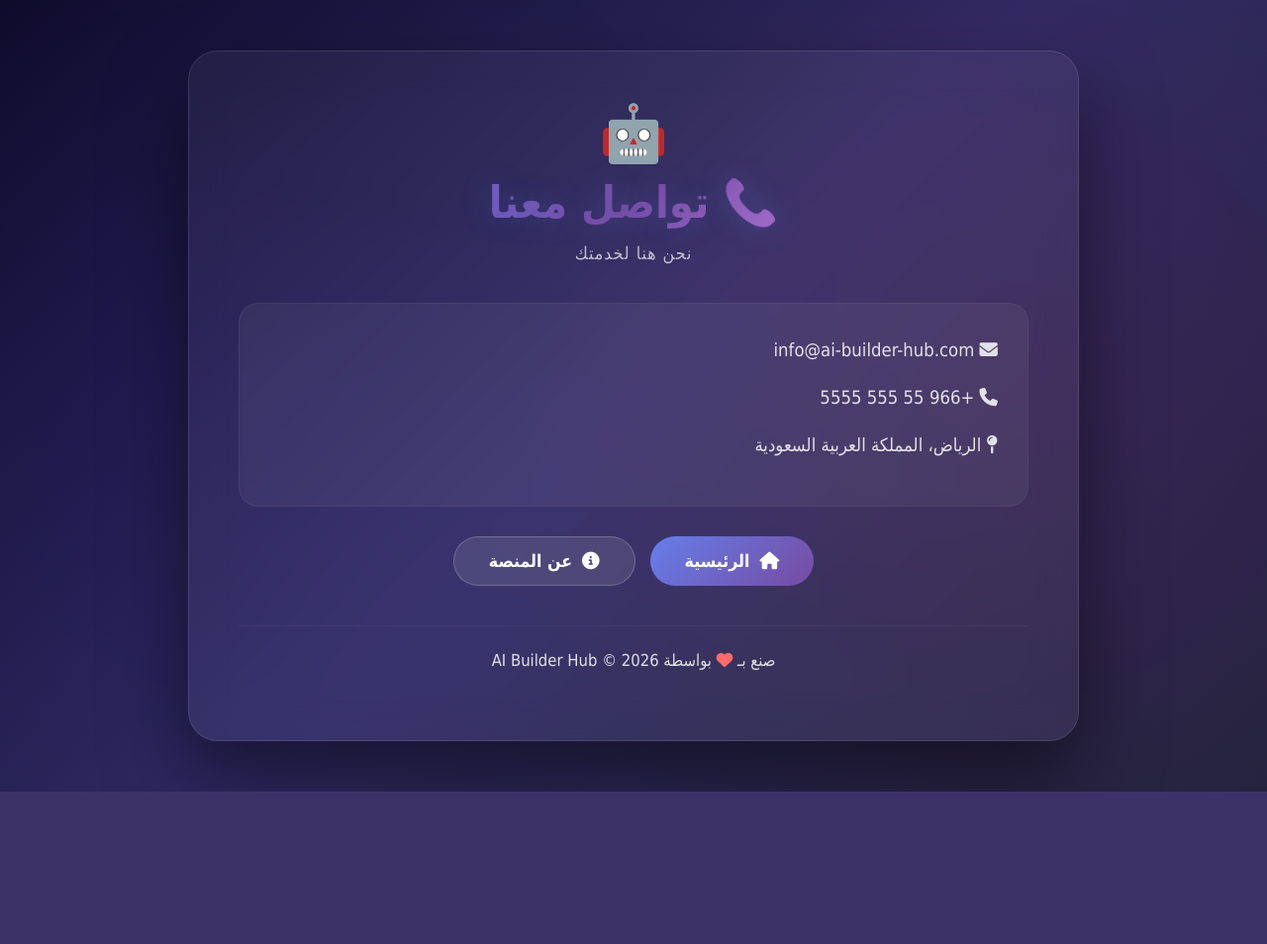
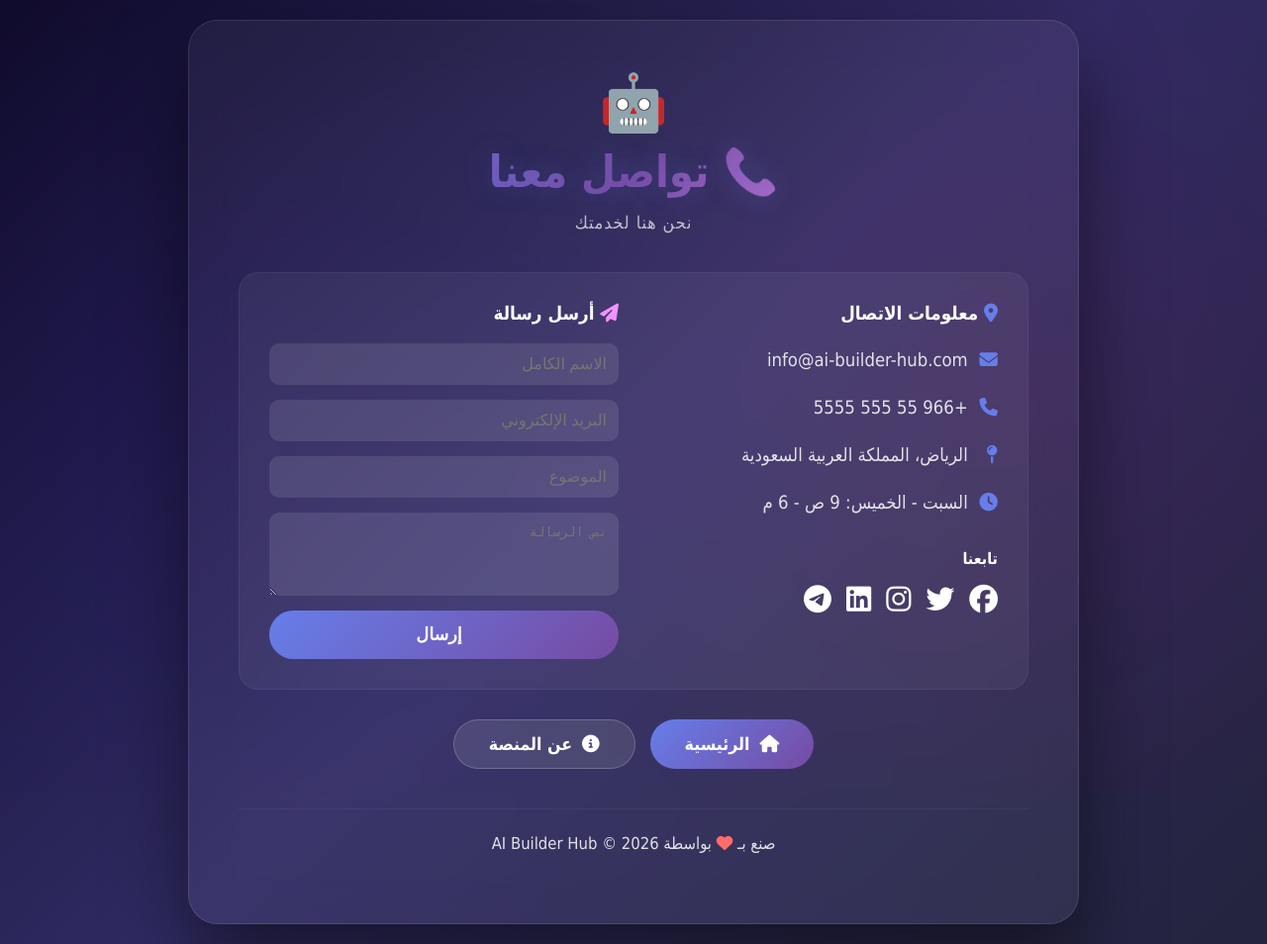
Before and after one commit to e65461123-png/essam_athar369, a Flask app: page /contact in a window 1280 px wide. Shown: the whole page at 99% size. Before the commit the page ends 800 px from the top, so only its background shows below. Run offline with Flask 3, Linux system fonts and the light colour scheme.

Commit message:
Update contact.html

```diff
--- a/app/templates/contact.html
+++ b/app/templates/contact.html
@@ -6,10 +6,55 @@
 
 {% block content %}
     <div class="content">
-        <p><i class="fas fa-envelope"></i> info@ai-builder-hub.com</p>
-        <p><i class="fas fa-phone"></i> +966 55 555 5555</p>
-        <p><i class="fas fa-map-pin"></i> الرياض، المملكة العربية السعودية</p>
+        <div style="display: grid; grid-template-columns: 1fr 1fr; gap: 30px;">
+            <div>
+                <h3 style="color: white; margin-bottom: 20px;">
+                    <i class="fas fa-map-marker-alt" style="color: #667eea;"></i> معلومات الاتصال
+                </h3>
+                <p><i class="fas fa-envelope" style="color: #667eea; width: 25px;"></i> info@ai-builder-hub.com</p>
+                <p><i class="fas fa-phone" style="color: #667eea; width: 25px;"></i> +966 55 555 5555</p>
+                <p><i class="fas fa-map-pin" style="color: #667eea; width: 25px;"></i> الرياض، المملكة العربية السعودية</p>
+                <p><i class="fas fa-clock" style="color: #667eea; width: 25px;"></i> السبت - الخميس: 9 ص - 6 م</p>
+
+                <div style="margin-top: 30px;">
+                    <h4 style="color: white; margin-bottom: 15px;">تابعنا</h4>
+                    <div style="display: flex; gap: 15px;">
+                        <a href="#" style="color: white; font-size: 1.8em; transition: 0.3s;" onmouseover="this.style.color='#1877f2'" onmouseout="this.style.color='white'">
+                            <i class="fab fa-facebook"></i>
+                        </a>
+                        <a href="#" style="color: white; font-size: 1.8em; transition: 0.3s;" onmouseover="this.style.color='#1da1f2'" onmouseout="this.style.color='white'">
+                            <i class="fab fa-twitter"></i>
+                        </a>
+                        <a href="#" style="color: white; font-size: 1.8em; transition: 0.3s;" onmouseover="this.style.color='#e4405f'" onmouseout="this.style.color='white'">
+                            <i class="fab fa-instagram"></i>
+                        </a>
+                        <a href="#" style="color: white; font-size: 1.8em; transition: 0.3s;" onmouseover="this.style.color='#0a66c2'" onmouseout="this.style.color='white'">
+                            <i class="fab fa-linkedin"></i>
+                        </a>
+                        <a href="#" style="color: white; font-size: 1.8em; transition: 0.3s;" onmouseover="this.style.color='#00acee'" onmouseout="this.style.color='white'">
+                            <i class="fab fa-telegram"></i>
+                        </a>
+                    </div>
+                </div>
+            </div>
+
+            <div>
+                <h3 style="color: white; margin-bottom: 20px;">
+                    <i class="fas fa-paper-plane" style="color: #f093fb;"></i> أرسل رسالة
+                </h3>
+                <form style="display: flex; flex-direction: column; gap: 15px;">
+                    <input type="text" placeholder="الاسم الكامل" style="padding: 12px; border-radius: 10px; border: none; background: rgba(255,255,255,0.1); color: white; font-size: 1em;">
+                    <input type="email" placeholder="البريد الإلكتروني" style="padding: 12px; border-radius: 10px; border: none; background: rgba(255,255,255,0.1); color: white; font-size: 1em;">
+                    <input type="text" placeholder="الموضوع" style="padding: 12px; border-radius: 10px; border: none; background: rgba(255,255,255,0.1); color: white; font-size: 1em;">
+                    <textarea placeholder="نص الرسالة" rows="4" style="padding: 12px; border-radius: 10px; border: none; background: rgba(255,255,255,0.1); color: white; font-size: 1em; resize: vertical;"></textarea>
+                    <button type="submit" class="btn" style="width: 100%; justify-content: center;">
+                        <i class="fas fa-send"></i> إرسال
+                    </button>
+                </form>
+            </div>
+        </div>
     </div>
+
     <div class="btn-group">
         <a href="/" class="btn">
             <i class="fas fa-home"></i> الرئيسية
```
